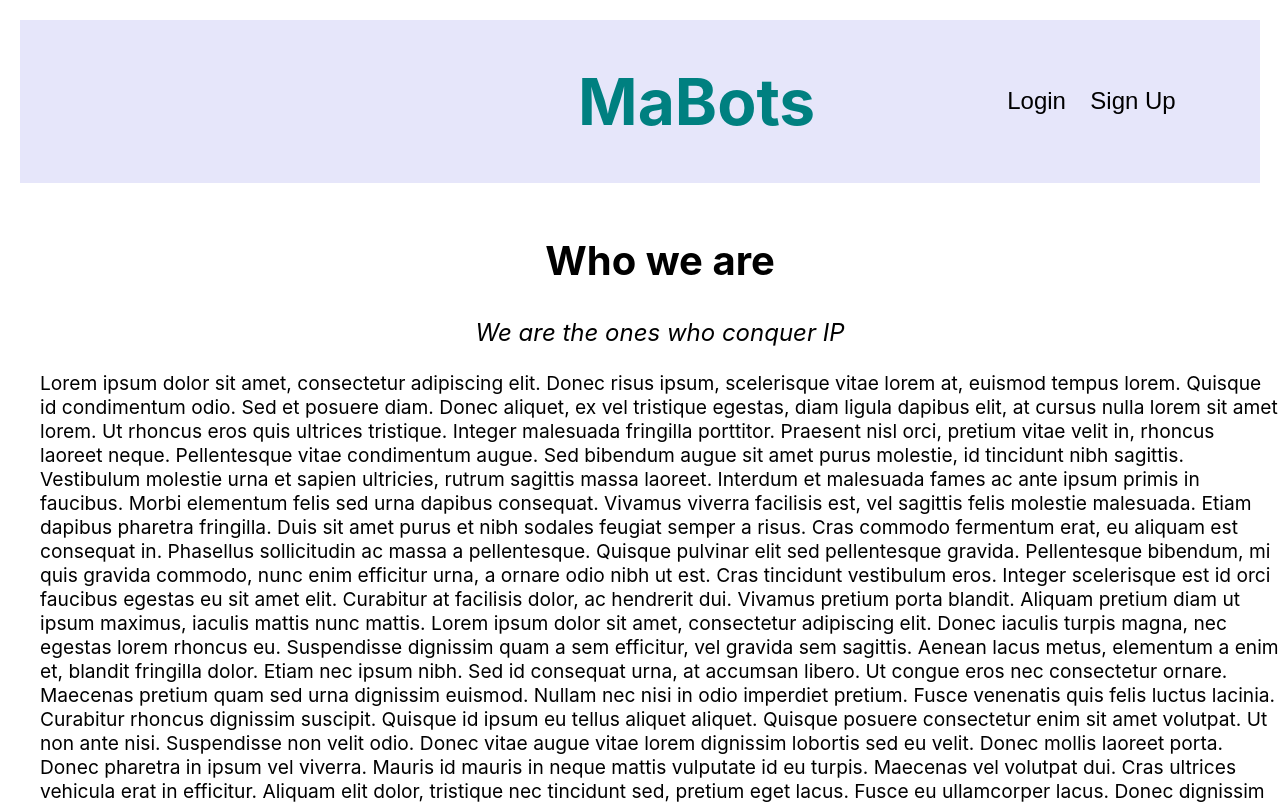
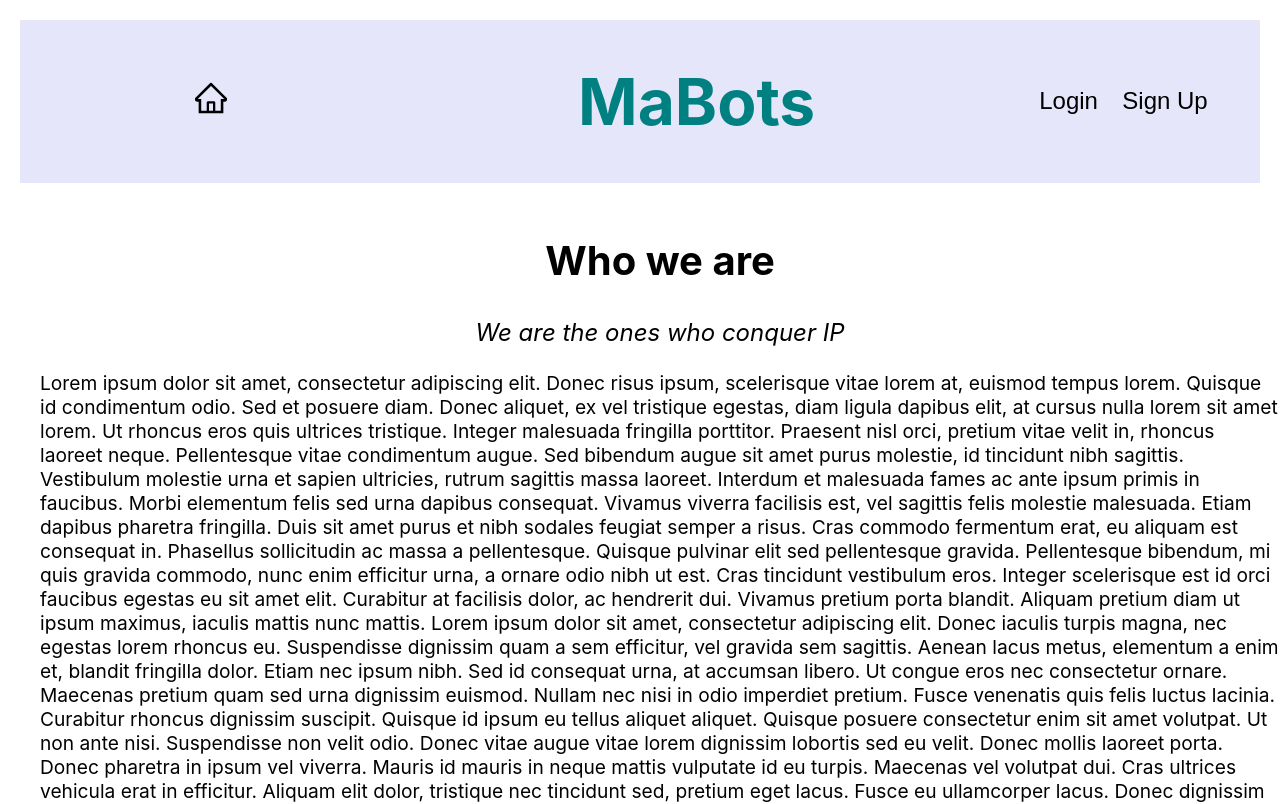
Before and after one commit to BOTomGearM8/MaBots, a React (Create React App) app in the folder client/bots-ui/: page / in a window 1280 px wide. Shown: the top 804 px of the page. Built offline with nearby package versions, Linux system fonts and the light colour scheme.

Commit message:
Added home button.

```diff
--- a/client/bots-ui/package.json
+++ b/client/bots-ui/package.json
@@ -3,6 +3,7 @@
   "version": "0.1.0",
   "private": true,
   "dependencies": {
+    "@ant-design/icons": "^4.6.2",
     "@testing-library/jest-dom": "^5.12.0",
     "@testing-library/react": "^11.2.6",
     "@testing-library/user-event": "^12.8.3",
--- a/client/bots-ui/src/App.js
+++ b/client/bots-ui/src/App.js
@@ -28,6 +28,10 @@
     setHeaderState('profileClicked');
   }
 
+  let toStart = () => {
+    setHeaderState('start');
+  }
+
   let loginSubmitted = () => {
     setHeaderState('start');
   }
@@ -36,7 +40,8 @@
     <div className = "wrapper">
       <Header toLogin = {toLogin} headerState = {headerState}
               token = {token}  toRegister = {toRegister}
-              toProfile = {toProfile} doLogout = {doLogout}/>
+              toProfile = {toProfile} doLogout = {doLogout}
+              toStart = {toStart}/>
       {headerState === 'start' && <Dashboard/>}
       {headerState === 'loginClicked' && <Login setToken={setToken}
                                                 loginSubmitted = {loginSubmitted} ></Login>}
--- a/client/bots-ui/src/Header.css
+++ b/client/bots-ui/src/Header.css
@@ -26,3 +26,13 @@
 header > button:hover {
     /* background-color: antiquewhite; */
 }
+
+.home-button {
+    border: none;
+    background-color: transparent;
+    position: relative;
+    left: -5%;
+    margin-top: 5%;
+    font-size: 2em;
+    cursor: pointer;
+}
--- a/client/bots-ui/src/Header.js
+++ b/client/bots-ui/src/Header.js
@@ -1,9 +1,12 @@
 import './Header.css';
+import { HomeOutlined } from '@ant-design/icons';
 
 export default function Header(props) {
     return(
         <header>
             <h1>MaBots</h1>
+
+            <HomeOutlined onClick={props.toStart} className="home-button" twoToneColor="#eb2f96" />
 
             {props.headerState === 'start' ?
                 !props.token ?
```
Also changed, not shown: 1 other file (tests, documents, lock files or other folders).
